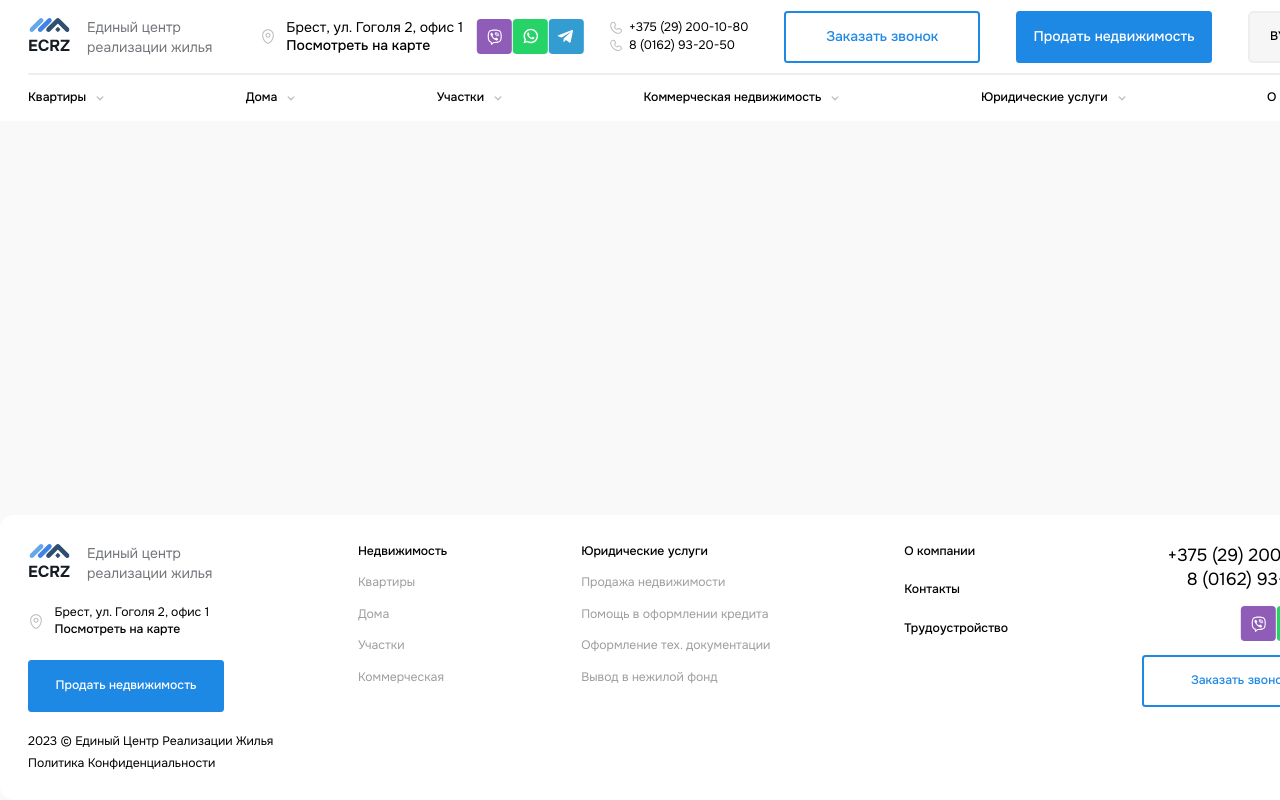
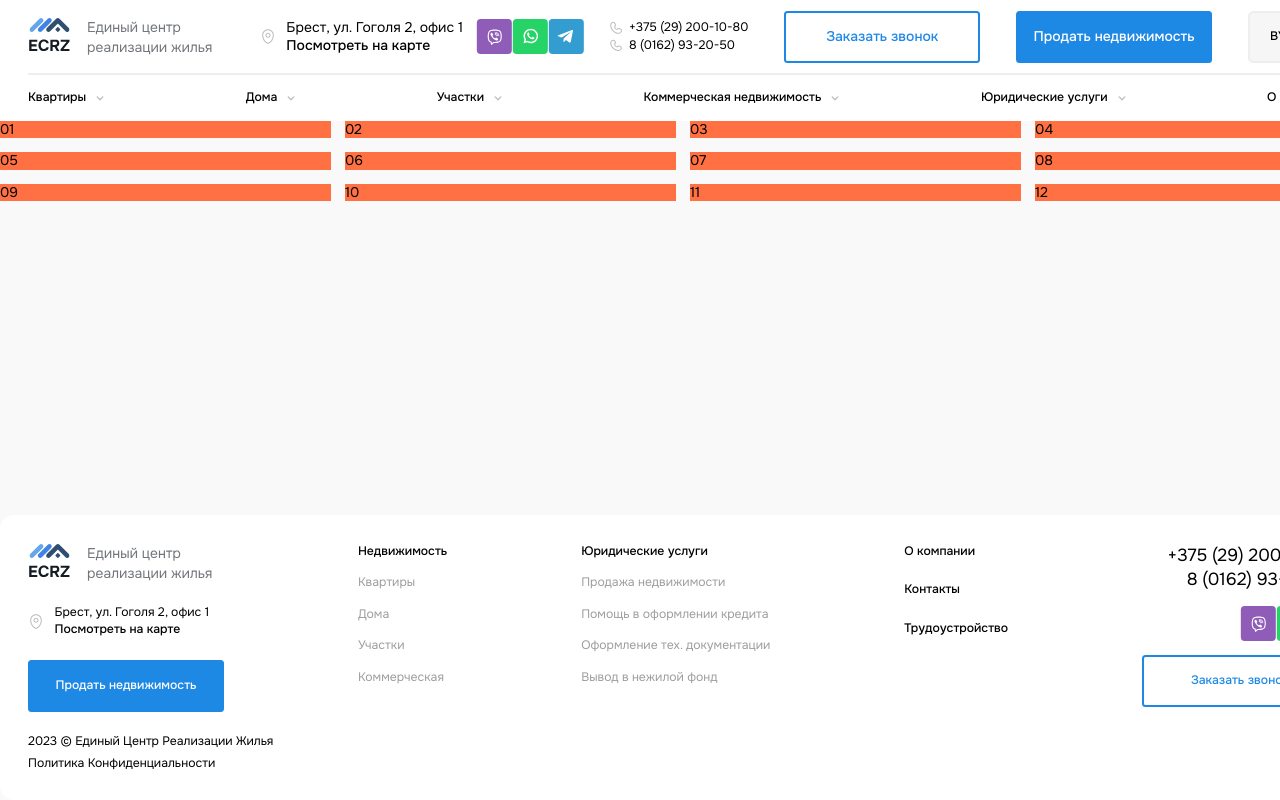
Before and after one commit to postfm/ecrz, a Next.js app: page / in a window 1280 px wide. Shown: the top 800 px of the page. Built offline with nearby package versions, Linux system fonts and the light colour scheme.

Commit message:
fix:  Исправит количество карточек на всех экранах

```diff
--- a/src/app/layout.tsx
+++ b/src/app/layout.tsx
@@ -20,12 +20,16 @@ export default function RootLayout({
 }>) {
   return (
     <ReactQueryClientProvider>
+      <meta
+        name='viewport'
+        content='width=device-width, initial-scale=1.0'
+      />
       <html
         lang='ru'
         className='h-full text-sm'
       >
         <body className={`${onest.className} h-full`}>
-          <main className='w-[1366px] mx-auto h-full flex flex-col'>
+          <main className=' w-[1366px] mx-auto h-full flex flex-col'>
             <Header />
             {children}
             <Footer />
--- a/src/app/page.tsx
+++ b/src/app/page.tsx
@@ -2,5 +2,20 @@ import Footer from '@/components/footer/footer';
 import Header from '@/components/header/header';
 
 export default function Home() {
-  return <section className=''></section>;
+  return (
+    <section className='grid grid-rows-3 grid-cols-4  gap-4 lg:grid-cols-2 md:flex  md:flex-col'>
+      <div className='bg-deep-orange-400'>01</div>
+      <div className='bg-deep-orange-400'>02</div>
+      <div className='bg-deep-orange-400'>03</div>
+      <div className='bg-deep-orange-400'>04</div>
+      <div className='bg-deep-orange-400'>05</div>
+      <div className='bg-deep-orange-400'>06</div>
+      <div className='bg-deep-orange-400'>07</div>
+      <div className='bg-deep-orange-400'>08</div>
+      <div className='bg-deep-orange-400'>09</div>
+      <div className='bg-deep-orange-400'>10</div>
+      <div className='bg-deep-orange-400'>11</div>
+      <div className='bg-deep-orange-400'>12</div>
+    </section>
+  );
 }
--- a/src/components/card-list/card-list.tsx
+++ b/src/components/card-list/card-list.tsx
@@ -39,7 +39,7 @@ export default function CardList({
 
   return (
     <>
-      <div className='flex flex-wrap  gap-4 justify-center'>
+      <div className='grid grid-cols-4  lg:grid-cols-2 md:flex md:flex-col gap-4 justify-center'>
         {data?.entities.map((item) => {
           return (
             <Card
--- a/src/components/card/card.tsx
+++ b/src/components/card/card.tsx
@@ -15,7 +15,7 @@ interface CardProps {
 
 export default function Card({ property, rentalType }: CardProps) {
   return (
-    <div className='group flex flex-col w-[308px] h-full rounded-xl bg-white hover:shadow-3xl'>
+    <div className='group flex flex-col w-[308px] lg:w-1/2 h-full rounded-xl bg-white hover:shadow-3xl'>
       <div className='w-full h-[214px]'>
         <Carousel
           loop={true}
--- a/src/components/footer/footer.tsx
+++ b/src/components/footer/footer.tsx
@@ -8,7 +8,7 @@ import Social from '../social/social';
 
 export default function Footer() {
   return (
-    <div className='bg-white rounded-2xl w-full mt-auto p-8'>
+    <div className='bg-white rounded-2xl container mt-auto p-8 lg:w-full'>
       <footer className='flex flex-wrap justify-between align-top text-sm text-nowrap  md:flex-col'>
         <div className='flex flex-col items-start'>
           <div className='mb-6'>
--- a/src/components/header/header.tsx
+++ b/src/components/header/header.tsx
@@ -13,7 +13,7 @@ import MenuButton from './menu-button';
 export default function Header() {
   return (
     <div className='pl-8 pr-8 bg-white'>
-      <header className='w-full flex justify-between pt-3 gap-3 border-b-2 pb-3 align-baseline items-center md:hidden'>
+      <header className='container flex justify-between pt-3 gap-3 border-b-2 pb-3 align-baseline items-center md:hidden'>
         <Logo />
         <Address />
         <Social />
--- a/src/hooks/use-filters.ts
+++ b/src/hooks/use-filters.ts
@@ -4,7 +4,7 @@ import { isEmpty, isUndefined, omitBy } from 'lodash';
 export function useFilters() {
   const [selectedFilters, setSelectedFilters] = useState({
     sortBy: 'price',
-    limit: '12',
+    limit: getItemAmountPerPage(),
   } as Record<string, string | string[]>);
 
   useEffect(() => {
```
